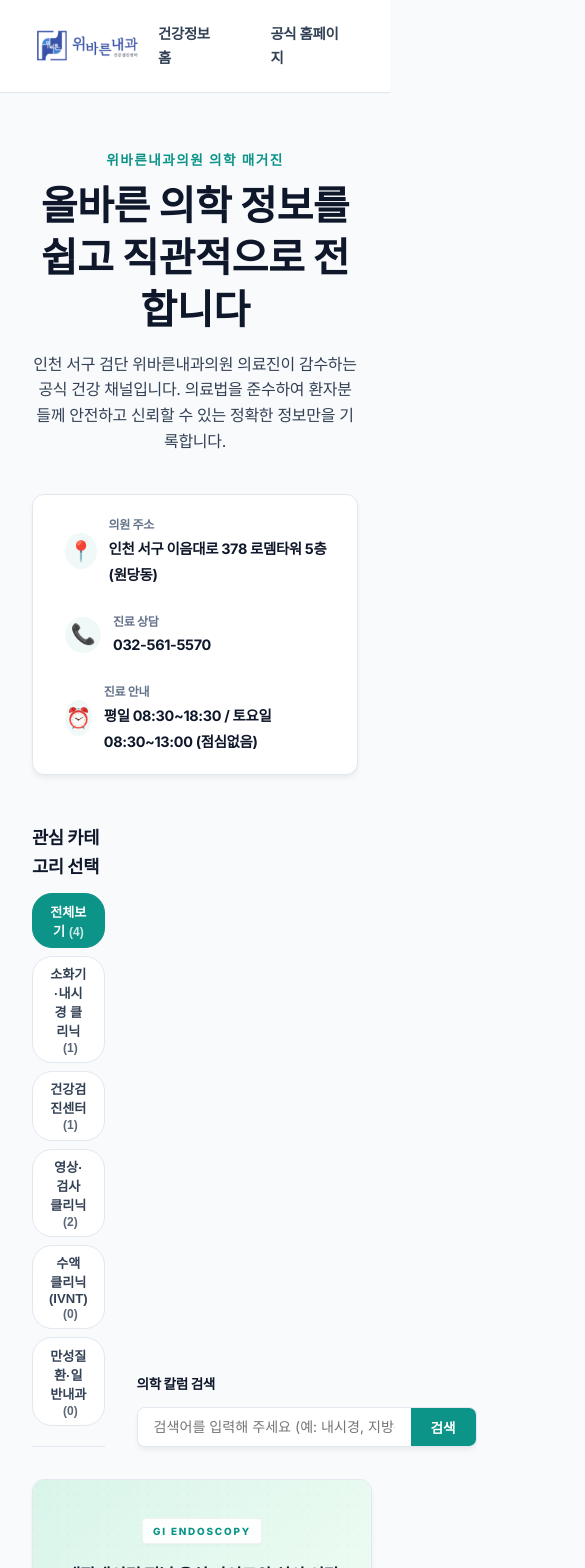
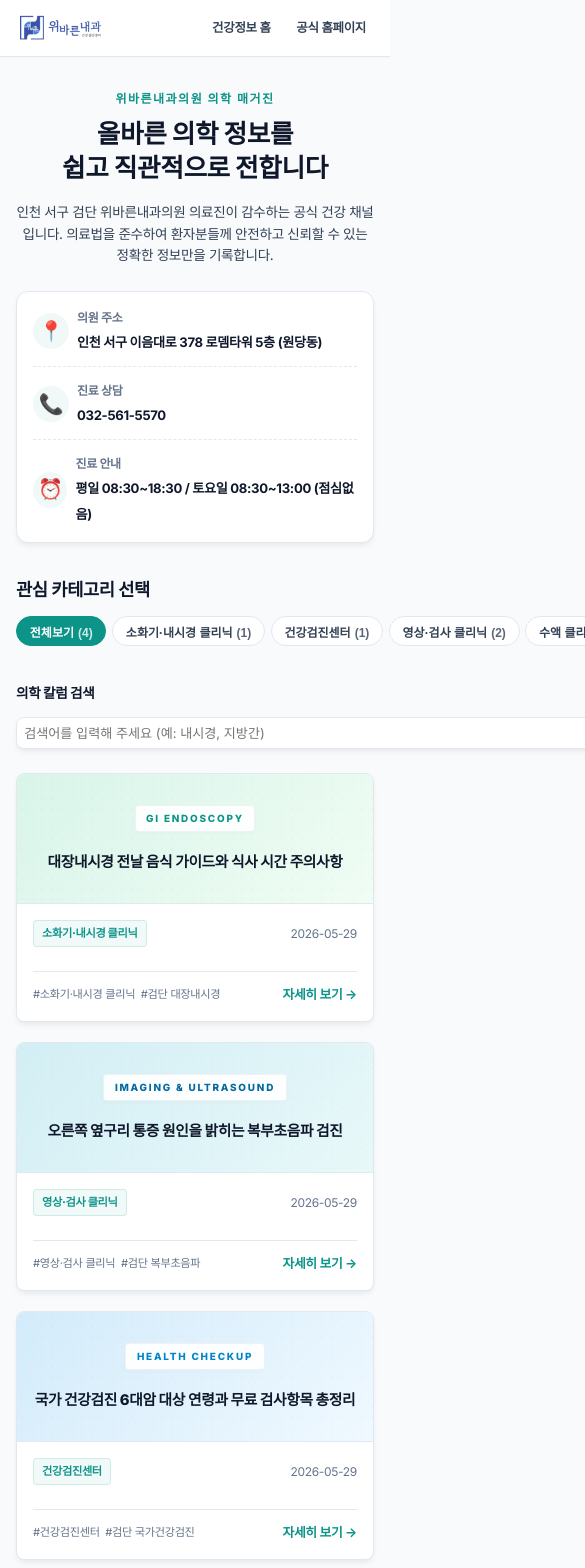
Before and after one commit to bnam1321-bit/webarun-blog, a Next.js app: page / in a window 390 px wide. Shown: the top 1568 px of the page, 585 px wide, since content can reach past the window. Built offline with nearby package versions, Linux system fonts and the light colour scheme.

Commit message:
design: 모바일 반응형 레이아웃 최적화 및 카테고리 스와이프 스크롤 탑재

```diff
--- a/src/app/globals.css
+++ b/src/app/globals.css
@@ -1194,3 +1194,228 @@ body {
   padding: 2.5rem 1.25rem;
   color: var(--text-secondary);
 }
+
+/* ==========================================================================
+   Responsive & Mobile Optimization
+   ========================================================================== */
+
+/* 카테고리 & 검색창 기본 데스크톱 그리드 행 */
+.cluster-grid-row {
+  display: grid;
+  grid-template-columns: 1fr 340px;
+  gap: 2rem;
+  align-items: flex-end;
+}
+
+@media (max-width: 1024px) {
+  .cluster-grid-row {
+    grid-template-columns: 1fr;
+    gap: 1.5rem;
+  }
+}
+
+@media (max-width: 768px) {
+  /* 글로벌 헤더 반응형 */
+  .header-container {
+    padding: 0.75rem 1rem;
+  }
+
+  .logo-link img {
+    height: 32px !important;
+  }
+
+  .nav-links {
+    gap: 0.6rem;
+  }
+
+  .nav-link {
+    font-size: 0.78rem;
+    padding: 0.25rem 0.5rem;
+  }
+
+  /* 메인 영웅 배너 */
+  .hero-section {
+    margin: 2rem auto 1.5rem auto;
+    padding: 0 1rem;
+  }
+
+  .hero-subtitle {
+    font-size: 0.75rem;
+  }
+
+  .hero-title {
+    font-size: 1.6rem;
+    line-height: 1.35;
+  }
+
+  .hero-description {
+    font-size: 0.85rem;
+  }
+
+  /* NAP 티커 배너 */
+  .clinic-ticker-banner {
+    margin-bottom: 2rem;
+    padding: 0 1rem;
+  }
+
+  .ticker-card {
+    padding: 1rem;
+    gap: 0.85rem;
+    grid-template-columns: 1fr; /* 1열 세로 정렬 */
+  }
+
+  .ticker-item {
+    border-bottom: 1px dashed var(--border-color);
+    padding-bottom: 0.75rem;
+    gap: 0.5rem;
+  }
+
+  .ticker-item:last-child {
+    border-bottom: none;
+    padding-bottom: 0;
+  }
+
+  .ticker-val {
+    font-size: 0.82rem;
+  }
+
+  /* 카테고리 스와이프 필터 칩 */
+  .cluster-nav-container {
+    padding: 0 1rem;
+    margin-bottom: 1.5rem;
+  }
+
+  .cluster-flex-row {
+    flex-wrap: nowrap;
+    overflow-x: auto;
+    padding-bottom: 0.75rem;
+    border-bottom: none;
+    -webkit-overflow-scrolling: touch;
+    scrollbar-width: none;
+    gap: 0.35rem;
+  }
+
+  .cluster-flex-row::-webkit-scrollbar {
+    display: none;
+  }
+
+  .cluster-btn {
+    white-space: nowrap;
+    padding: 0.35rem 0.8rem;
+    font-size: 0.75rem;
+  }
+
+  /* 검색창 */
+  .search-box-editorial {
+    margin-top: 0.25rem;
+  }
+
+  .search-input-editorial {
+    font-size: 0.82rem;
+    padding: 0.45rem;
+  }
+
+  .search-btn-editorial {
+    padding: 0 0.85rem;
+    font-size: 0.82rem;
+  }
+
+  /* 포스트 그리드 및 카드 */
+  .blog-section {
+    padding: 0 1rem;
+    margin-bottom: 3rem;
+  }
+
+  .blog-grid {
+    grid-template-columns: 1fr;
+    gap: 1.25rem;
+  }
+
+  .blog-card {
+    border-radius: 8px;
+  }
+
+  .card-cover {
+    height: 130px;
+    padding: 1rem;
+  }
+
+  .card-cover-h2 {
+    font-size: 0.92rem;
+  }
+
+  .card-body {
+    padding: 1rem;
+  }
+
+  .card-description {
+    font-size: 0.78rem;
+    line-height: 1.5;
+    margin-bottom: 0.75rem;
+  }
+
+  /* 포스트 상세 */
+  .detail-container {
+    padding: 0 1rem;
+    margin-top: 1.5rem;
+    gap: 1.5rem;
+  }
+
+  .detail-main {
+    padding: 1.5rem 1rem;
+    border-radius: 8px;
+  }
+
+  .detail-title {
+    font-size: 1.4rem;
+    line-height: 1.35;
+  }
+
+  .detail-meta {
+    flex-wrap: wrap;
+    gap: 0.5rem;
+    font-size: 0.75rem;
+    padding-bottom: 1rem;
+  }
+
+  .markdown-body {
+    font-size: 0.88rem;
+    line-height: 1.65;
+  }
+
+  .markdown-body h2 {
+    font-size: 1.2rem;
+    margin-top: 1.5rem;
+    margin-bottom: 0.65rem;
+  }
+
+  .markdown-body h3 {
+    font-size: 1.05rem;
+    margin-top: 1.25rem;
+    margin-bottom: 0.5rem;
+  }
+
+  /* 푸터 */
+  .premium-footer {
+    padding: 2rem 1rem 1.25rem 1rem;
+  }
+
+  .footer-container {
+    grid-template-columns: 1fr;
+    gap: 1.5rem;
+  }
+
+  .footer-brand h4 {
+    font-size: 1.05rem;
+  }
+
+  .footer-brand p, .footer-info p, .footer-links p {
+    font-size: 0.78rem;
+  }
+
+  .footer-bottom {
+    margin-top: 1.5rem;
+    padding-top: 0.85rem;
+    font-size: 0.7rem;
+  }
+}
--- a/src/app/page.tsx
+++ b/src/app/page.tsx
@@ -151,7 +151,7 @@ export default function HomePage() {
 
       {/* 3. 카테고리 알약 필터 및 검색창 (직관적인 2열 정렬) */}
       <section className="cluster-nav-container">
-        <div style={{ display: 'grid', gridTemplateColumns: '1fr 340px', gap: '2rem', alignItems: 'flex-end', flexWrap: 'wrap' }}>
+        <div className="cluster-grid-row">
           <div>
             <h3 className="cluster-title">관심 카테고리 선택</h3>
             <div className="cluster-flex-row">
```
